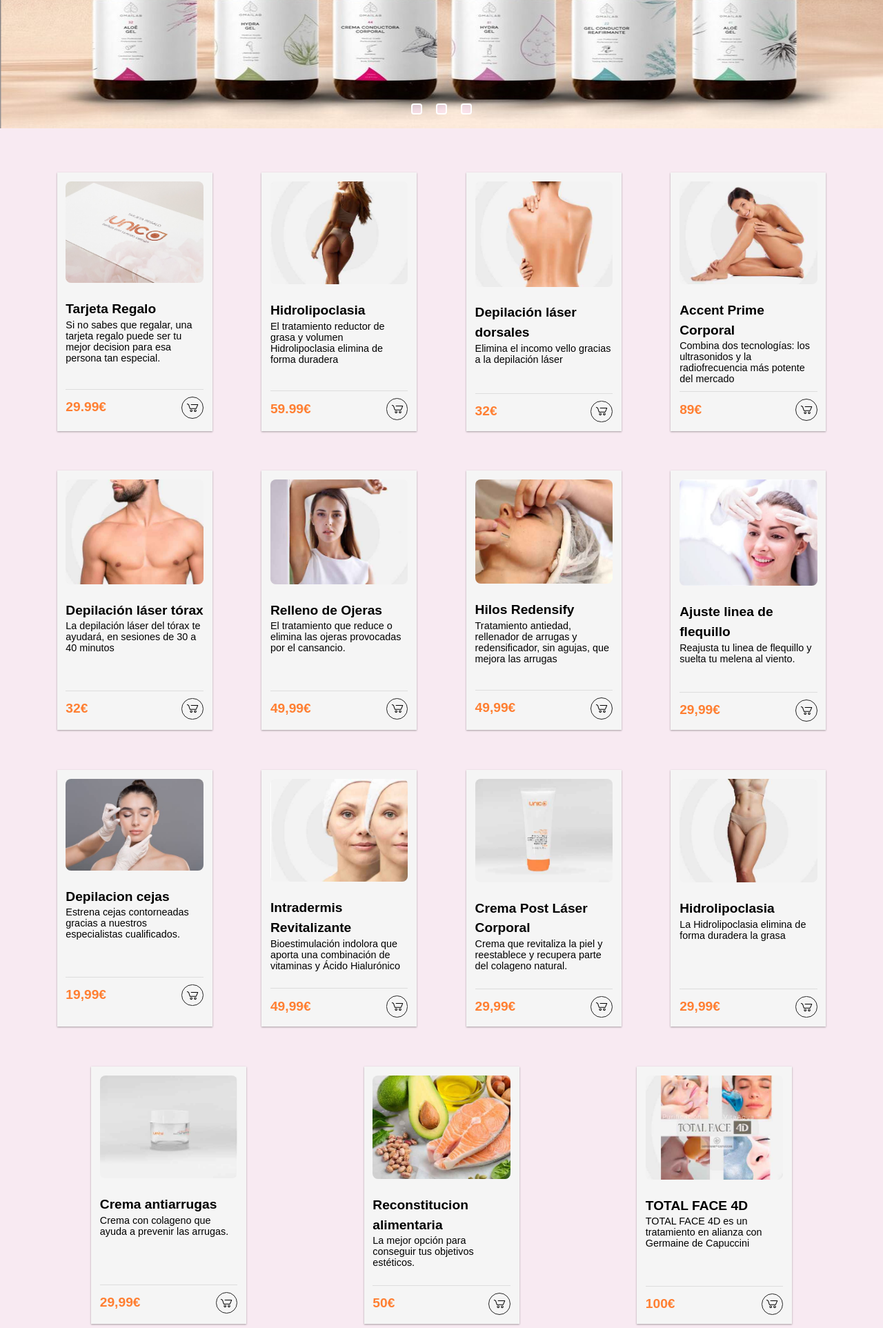
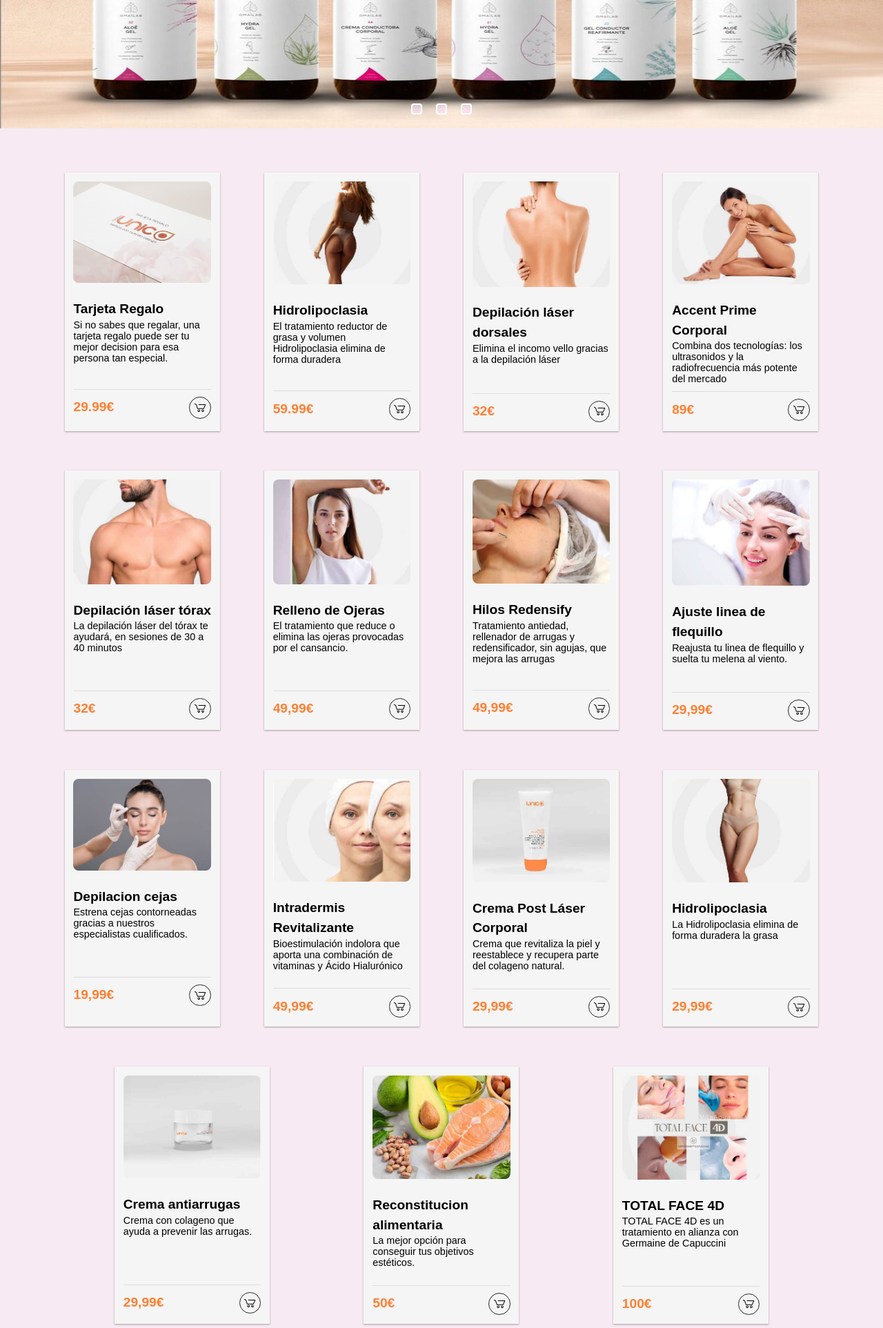
Before and after one commit to Fsolanaa/Vaguada2.0, a PHP site: page /Productos.php in a window 1280 px wide. Shown: the part 315-2240 px from the top of the page at 69% size. Run offline with PHP 8.4, Linux system fonts and the light colour scheme; data that the repository does not hold is empty.

Commit message:
contenedores tarjetas productos
Promociones.php: eliminado espacios vacios.
Productos.php: cambiada la clase Producto a producto.
index.css, productos.css y promociones.css:  comentado estilos de tarjetas antiguos y ajustado el espacio entre tarjetas
index.css: .deseados cambiado el justify-content de space-around a space-evenly.
productos.css: .producto cambiado el justify-content de space-around a space-evenly.
promociones.css: .promos cambiado el justify-content de space-around a space-evenly.

```diff
--- a/Centros_Unico/Productos.php
+++ b/Centros_Unico/Productos.php
@@ -79,7 +79,7 @@
         </div>
 
 
-        <section class="Producto">
+        <section class="producto">
 
             <!-- 1º TARJETA -->
             <?php
--- a/Centros_Unico/styles/productos.css
+++ b/Centros_Unico/styles/productos.css
@@ -147,11 +147,11 @@ input[id="3"]:checked~.pagination .pagination-item[for="3"] {
 
 /*-- AQUÍ EMPIEZA LA PARTE DE PRODUCTOS --*/
 
-.Producto {
+.producto {
   padding: 5%;
   display: flex;
   flex-wrap: wrap;
-  justify-content: space-around;
+  justify-content: space-evenly;
   gap: 3%;
 }
 
@@ -267,7 +267,8 @@ input[id="3"]:checked~.pagination .pagination-item[for="3"] {
 } */
 
 /* From Uiverse.io by alexruix */
-.card {
+
+/* .card {
   width: 15%;
   max-width: 300px;
   min-width: 225px;
@@ -308,10 +309,11 @@ input[id="3"]:checked~.pagination .pagination-item[for="3"] {
   padding-top: 10px;
   color:rgb(255, 127, 50) ;
   border-top: 1px solid #ddd;
- }
+ } */
 
  /*Text*/
- .text-title {
+
+/*  .text-title {
   font-weight: 900;
   font-size: 1.2em;
   line-height: 1.5;
@@ -320,20 +322,22 @@ input[id="3"]:checked~.pagination .pagination-item[for="3"] {
  .text-body {
   font-size: .9em;
   padding-bottom: 10px;
- }
+ } */
 
  /*Button*/
- .card-button {
+
+/*  .card-button {
   border: 1px solid #252525;
   display: flex;
   padding: .3em;
   cursor: pointer;
   border-radius: 50px;
   transition: .3s ease-in-out;
- }
+ } */
 
  /*Hover*/
- .card-img:hover {
+
+/*  .card-img:hover {
   transform: translateY(-25%);
   box-shadow: rgba(226, 196, 63, 0.25) 0px 13px 47px -5px, rgba(180, 71, 71, 0.3) 0px 8px 16px -8px;
  }
@@ -341,19 +345,19 @@ input[id="3"]:checked~.pagination .pagination-item[for="3"] {
  .card-button:hover {
   border: 1px solid rgb(255, 127, 50);
   background-color: rgb(255, 127, 50);
- }
+ } */
 
 
- @media (max-width: 768px) {
+/*  @media (max-width: 768px) {
   .card {
-    width: 100%; /* Asegura que las tarjetas ocupen el ancho disponible */
-    height: auto; /* Permite que la altura se ajuste automáticamente */
+    width: 100%;
+    height: auto;
     padding: 1em;
   }
   .card-img {
-    height: 50%; /* Ajusta la altura de la imagen para pantallas pequeñas */
+    height: 50%;
   }
   .card-info {
-    padding-top: 5%; /* Reduce los espacios para pantallas más pequeñas */
+    padding-top: 5%;
   }
-}
+} */
```
Also changed, not shown: Centros_Unico/Promociones.php (+0 -7 lines), Centros_Unico/styles/index.css (+12 -14 lines), Centros_Unico/styles/promociones.css (+7 -4 lines).
